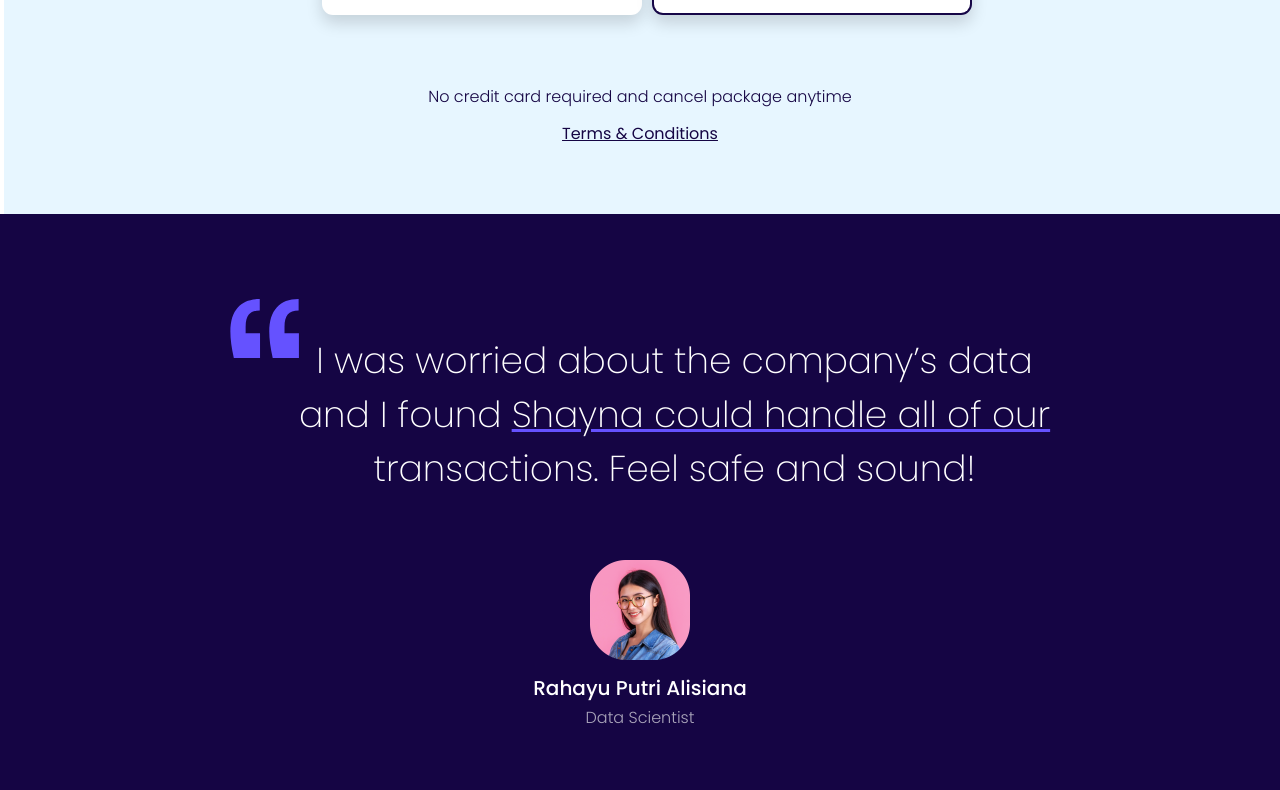
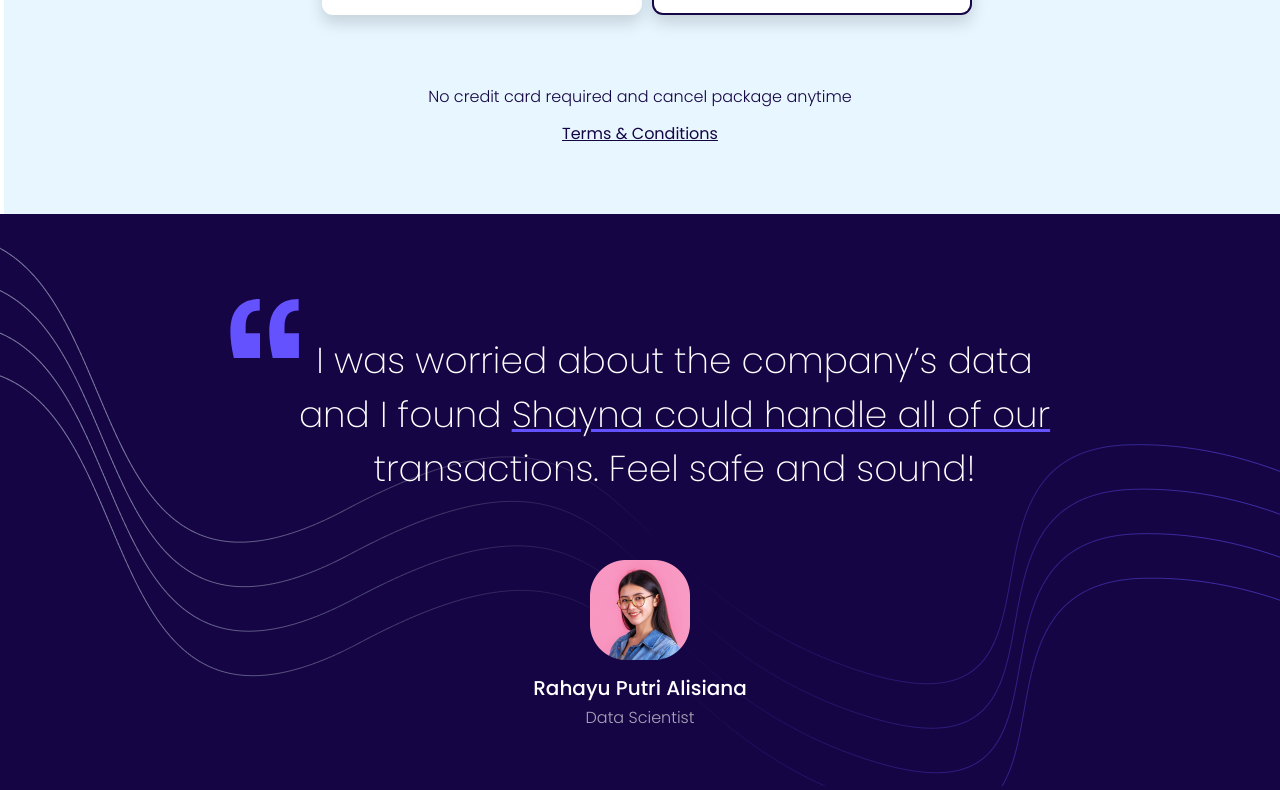
Before and after one commit to lakszaidan/BWADesign, a website: page index.html in a window 1280 px wide. Shown: the part 1743-2533 px from the top of the page. Drawn offline with nearby package versions, Linux system fonts and the light colour scheme.

Commit message:
Update stylesheet.css

```diff
--- a/css/stylesheet.css
+++ b/css/stylesheet.css
@@ -146,7 +146,7 @@ main p {
 }
 
 footer {
-    background: url('./assets/Union-1.png') no-repeat -1px 20px;
+    background: url('../assets/Union-1.png') no-repeat -1px 20px;
     padding: 120px 0;
     height: 576px;
 }
```
